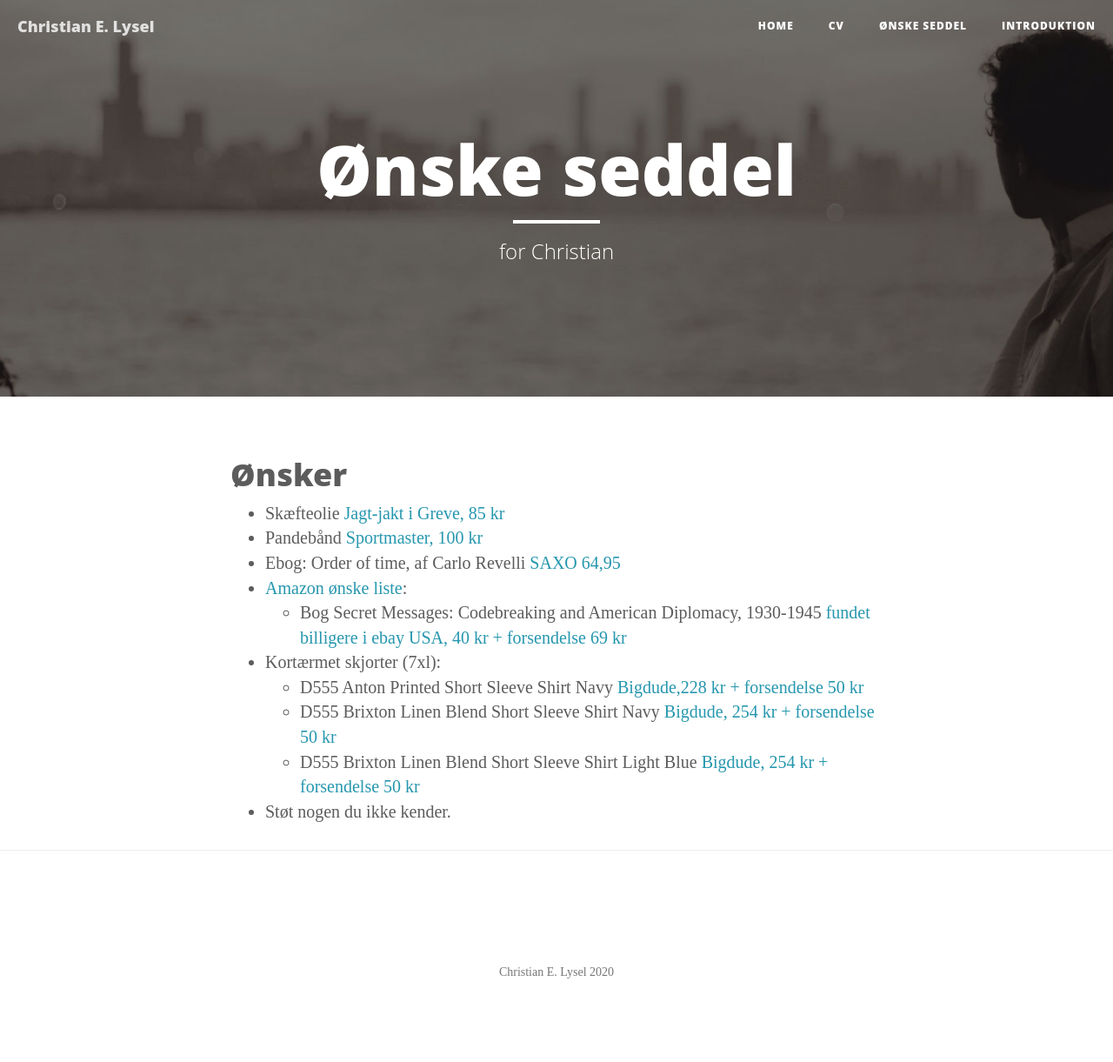
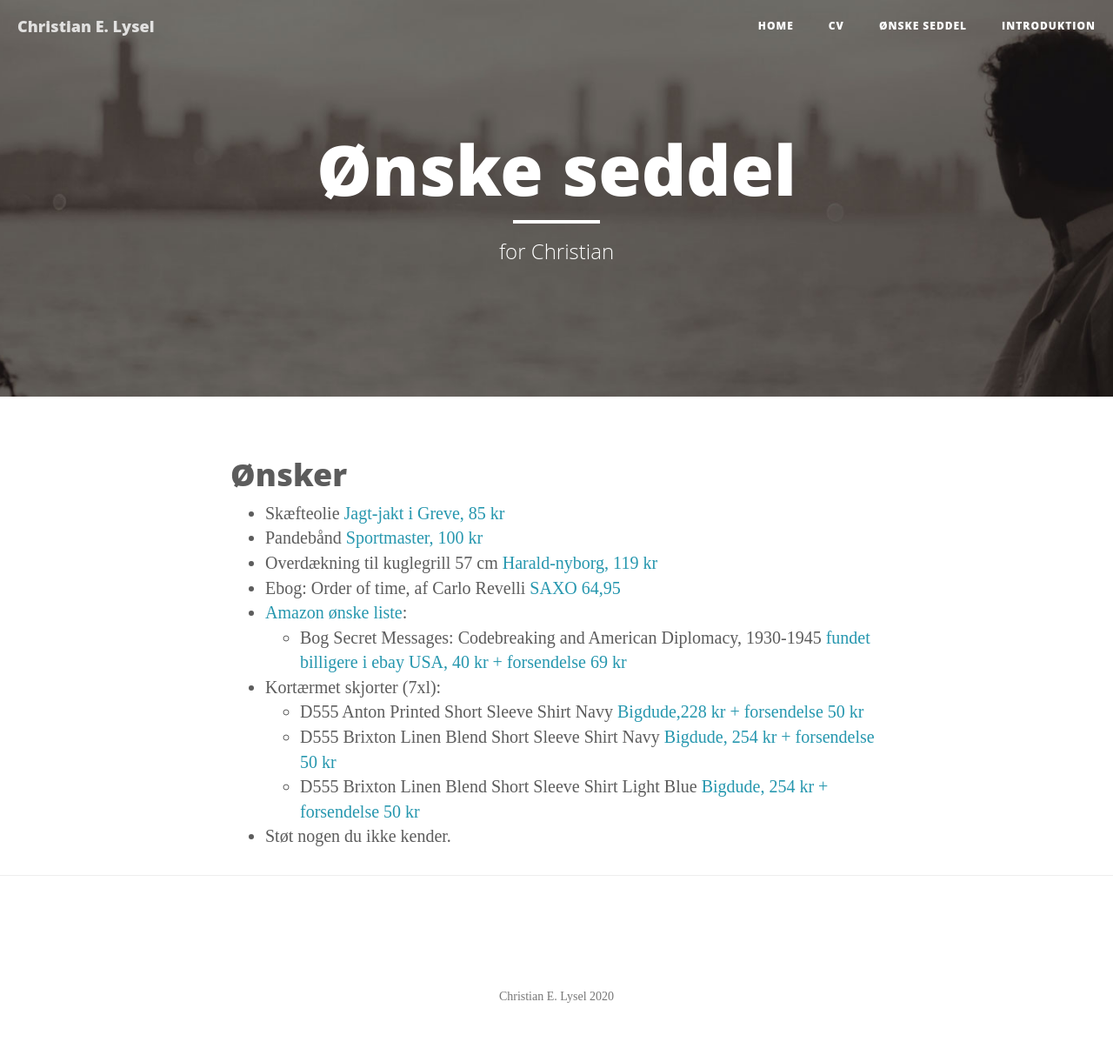
Before and after one commit to clysel/christian.lysel.net, a Jekyll site: the page built from gave.markdown, in a window 1280 px wide. Shown: the whole page at 87% size. Built offline with Jekyll 4.4.1, drawn with Linux system fonts in a browser that asks for light colours; before the commit the page ends 1193 px from its top, so only the background shows below that.

Commit message:
Update gave.markdown

```diff
--- a/gave.markdown
+++ b/gave.markdown
@@ -8,6 +8,7 @@ header-img: "img/about-bg.jpg"
 
  * Skæfteolie [Jagt-jakt i Greve, 85 kr](https://jagt-jakt.dk/tyrchem-208/rewoil-skaefteolie-p1129)
  * Pandebånd [Sportmaster, 100 kr](https://sportmaster.dk/nike-swoosh-pandeband-blackwhite-1115385)
+ * Overdækning til kuglegrill 57 cm [Harald-nyborg, 119 kr](https://www.harald-nyborg.dk/produkt/overtraek-til-kuglegril-bg560)
  * Ebog: Order of time, af Carlo Revelli [SAXO 64,95](https://www.saxo.com/dk/order-of-time_carlo-rovelli_epub_9780241292532)
  * [Amazon ønske liste](https://www.amazon.co.uk/hz/wishlist/ls/A5JDJ32DBJ34?ref_=wl_share):
    * Bog Secret Messages: Codebreaking and American Diplomacy, 1930-1945 [fundet billigere i ebay USA, 40 kr + forsendelse 69 kr](https://www.ebay.com/itm/Secret-Messages-Codebreaking-and-American-Diplomacy-1930-1945/312616310755)
```
